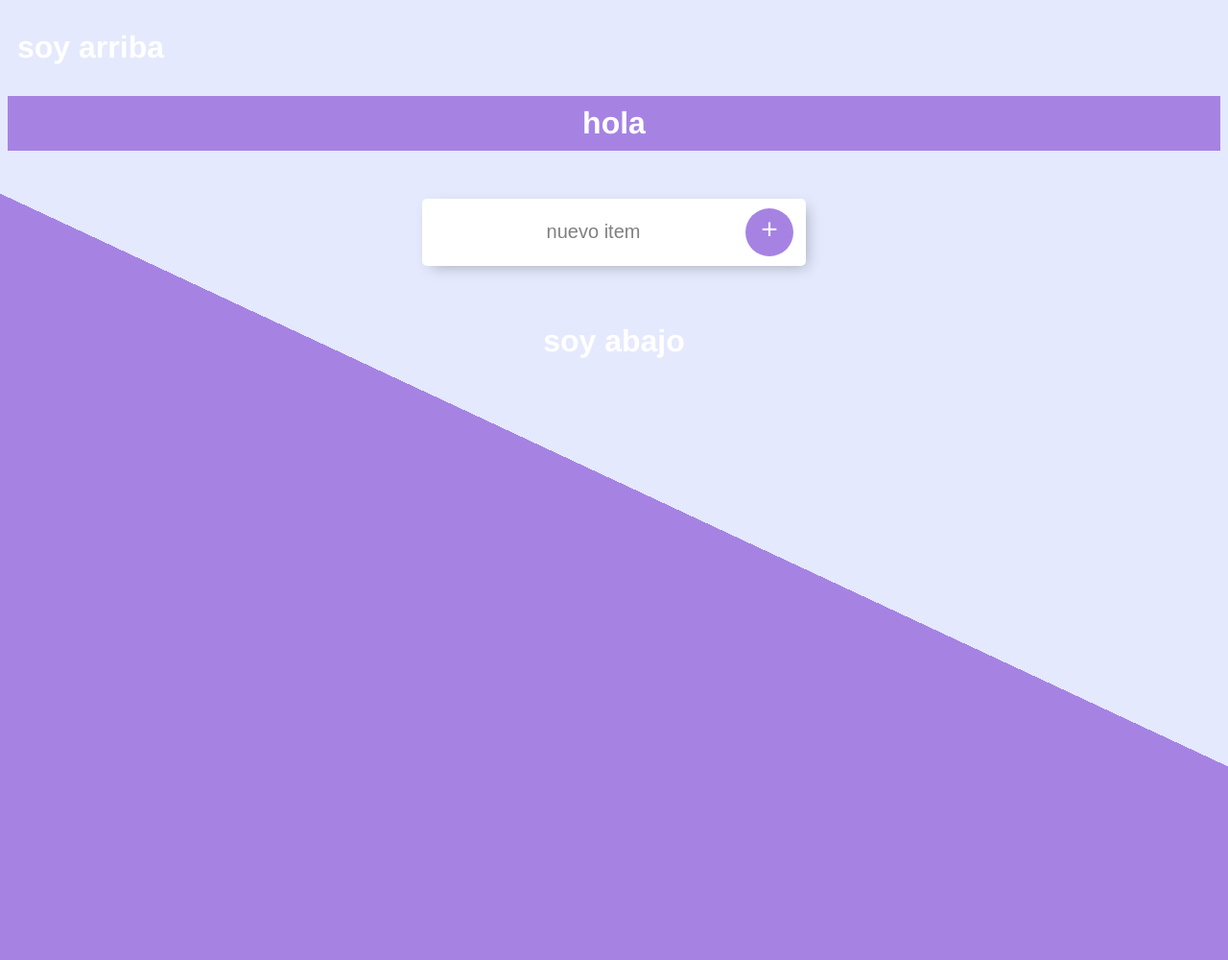
After one commit to luchor13/aprender, a Node server app: page /trabajo in a window 1280 px wide. The commit adds this page. Shown: the whole page at 96% size. Run offline with Node 20, Linux system fonts and the light colour scheme.

Commit message:
terminado ejs

```diff
--- a/app.js
+++ b/app.js
@@ -1,30 +1,20 @@
 const express= require ("express");
 const bodyParser= require ("body-parser");
-
+const date= require(__dirname + "/date.js");
 const app= express();
-var items = [];
+let items  = [];
+let trabajoitems = [];
 
 
 
 app.set("view engine", "ejs");
 app.use(bodyParser.urlencoded({extended: true}));
+app.use(express.static("public"));
 
 app.get("/", function(req, res){
-var hoy = new Date();
 
-var options = {
-weekday:"long",
-day:"numeric",
-month:"long",
-
-};
-
-
-
-
-var diax = hoy.toLocaleDateString("en-ES", options);
-
-  res.render('lista', {mostrar: diax, tarea1: items});
+let day = date.damedia();
+  res.render('lista', {mostrar: day, tarea1: items});
 
 
 
@@ -33,19 +23,35 @@ var diax = hoy.toLocaleDateString("en-ES", options);
 
 
 app.post("/", function(req, res){
-var item = req.body.tarea;
+  let item = req.body.tarea;
+if(req.body.listax === "hola"){
+trabajoitems.push(item);
+res.redirect("/trabajo")
+} else {
 items.push(item);
-console.log(item);
 res.redirect("/");
+}
+console.log(req.body)
 });
 
 
+app.get("/trabajo", function(req, res){
+res.render("lista", {mostrar:"hola", tarea1: trabajoitems});
 
 
 
+})
+app.get("/sobre", function(req, res){
+res.render("sobre");
+
+
+
+})
+
+
 app.listen(3000, function(){
-  var dia1 = new Date();
-  var n= dia1.getDay();
+  let dia1 = new Date();
+  let n= dia1.getDay();
 console.log(" Servidor funcionando " +n)
 
 
--- /dev/null
+++ b/public/css/styles.css
@@ -0,0 +1,96 @@
+html {
+  background-color: #E4E9FD;
+  background-image: -webkit-linear-gradient(65deg, #A683E3 50%, #E4E9FD 50%);
+  min-height: 1000px;
+  font-family: 'helvetica neue';
+}
+
+h1 {
+  color: #fff;
+  padding: 10px;
+}
+
+.box {
+  max-width: 400px;
+  margin: 50px auto;
+  background: white;
+  border-radius: 5px;
+  box-shadow: 5px 5px 15px -5px rgba(0, 0, 0, 0.3);
+}
+
+#heading {
+  background-color: #A683E3;
+  text-align: center;
+}
+
+.item {
+  min-height: 70px;
+  display: flex;
+  align-items: center;
+  border-bottom: 1px solid #F1F1F1;
+}
+
+.item:last-child {
+  border-bottom: 0;
+}
+
+input:checked+p {
+  text-decoration: line-through;
+  text-decoration-color: #A683E3;
+}
+
+input[type="checkbox"] {
+  margin: 20px;
+}
+
+p {
+  margin: 0;
+  padding: 20px;
+  font-size: 20px;
+  font-weight: 200;
+  color: #00204a;
+}
+
+form {
+  text-align: center;
+  margin-left: 20px;
+}
+
+button {
+  min-height: 50px;
+  width: 50px;
+  border-radius: 50%;
+  border-color: transparent;
+  background-color: #A683E3;
+  color: #fff;
+  font-size: 30px;
+  padding-bottom: 6px;
+  border-width: 0;
+}
+
+input[type="text"] {
+  text-align: center;
+  height: 60px;
+  top: 10px;
+  border: none;
+  background: transparent;
+  font-size: 20px;
+  font-weight: 200;
+  width: 313px;
+}
+
+input[type="text"]:focus {
+  outline: none;
+  box-shadow: inset 0 -3px 0 0 #A683E3;
+}
+
+::placeholder {
+  color: grey;
+  opacity: 1;
+}
+
+footer {
+  color: white;
+  color: rgba(0, 0, 0, 0.5);
+  text-align: center;
+}
--- /dev/null
+++ b/views/footer.ejs
@@ -0,0 +1,5 @@
+<body>
+  <footer>
+    <h1> soy abajo</h1>
+  </footer>
+</body>
--- /dev/null
+++ b/views/header.ejs
@@ -0,0 +1,5 @@
+<body>
+  <header>
+  <h1> soy arriba </h1>
+  </header>
+</body>
--- a/views/lista.ejs
+++ b/views/lista.ejs
@@ -3,35 +3,31 @@
   <head>
     <meta charset="utf-8">
     <title> LISTA LUCHO</title>
+    <link rel="stylesheet" href="css\styles.css">
   </head>
   <body>
+    <%- include("header")-%>
 
+    <div class"box" id="heading">
+      <h1> <%=mostrar %></h1>
 
-<h1> <%=mostrar %></h1>
+</div>
 
-<ul>
-  <li>
-    hola
-  </li>
-<li>
-  nuevo
+<div class="box">
+
 </li>
-<li>
-  hx
-</li>
-<% for(var i=0 ; i<tarea1.length; i++){ %>
 
-</tarea1.length;>
-  <li> tarea1[i] </li>
-<% } %> //mefalta aprender esto
+<% for (var i=0 ; i<tarea1.length; i++) { %>
+  <li> <%= tarea1[i] %> </li>
+  <input type="checkbox">
+<% } %>
 </ul>
-
-<form class="" action="/" method="post">
-  <input type="text" name="tarea"  required>
-  <button type="submit" name="button" >Agregar Tarea</button>
+<form class="item" action="/" method="post">
+  <input type="text" name="tarea"  required placeholder="nuevo item">
+  <button type="submit" name="listax" value= "<%= mostrar %>" </button>+</button>
 </form>
-<%
-
+</div>
+<%- include("footer")-%>
 
 
 
```
Also changed, not shown: date.js (added, +34 -0 lines), views/sobre.ejs (added, +7 -0 lines).
